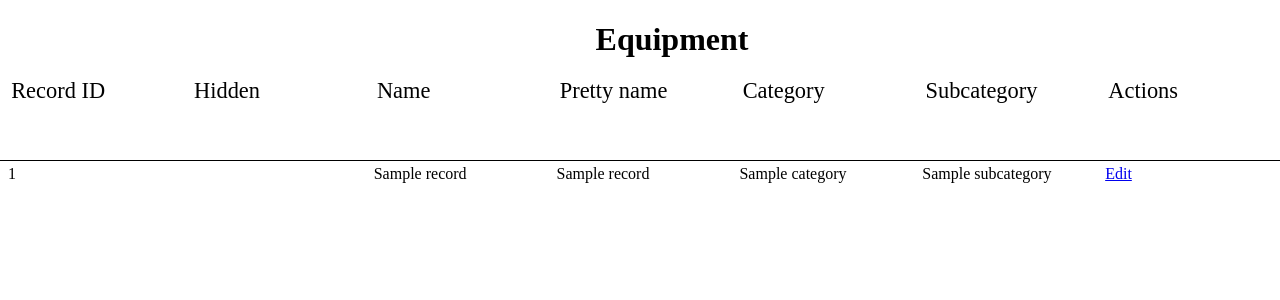
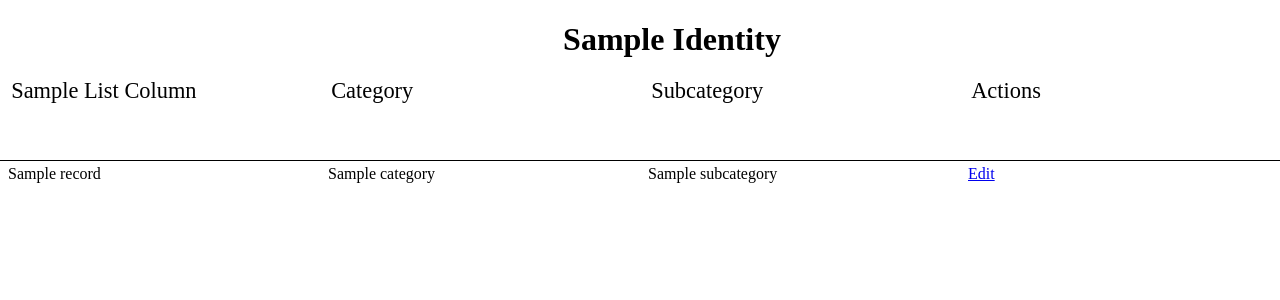
Before and after one commit to devdave/wfmastery, a Python web app: template wfmastery/templates/equipment_list.j2.html in a window 1280 px wide. Shown: the top 300 px of the page. Run offline with Jinja, Linux system fonts and the light colour scheme; the template is opened without the code that fills it: most values are stand-ins (such as "Sample title", 1, 10 or a date in 2020).

Commit message:
Reformated to use template body

```diff
--- a/wfmastery/templates/equipment_list.j2.html
+++ b/wfmastery/templates/equipment_list.j2.html
@@ -1,3 +1,11 @@
+{% extends "template_body.j2.html" %}
+
+{% block title%}{{origin.identity|title}} list{% endblock title%}
+{%block head %}
+{{ super() }}
+<script type="text/javascript" src="../static/utility.js"></script>
+<script type="text/javascript" src="../static/magic_columns.js"></script>
+
 <style>
 
     * {
@@ -172,55 +180,77 @@
         }
     }
 
+</style>
+{% endblock head %}
+{% macro data_attributes(data_map, prefix="data-") -%}
 
+    {%- for name, value in data_map.items() -%}
+    {{" "}}{{prefix}}{{name}}="{{value}}"
+    {%- endfor -%}
+{%- endmacro %}
 
-
-
-
-
-</style>
-
-{% macro cell(name, value, classes=None) -%}
-    <span class="{{- "cell " + classes if classes else "cell" -}}" data-name="{{name}}" data-value="{{value}}">
+{% macro cell(name, value, classes=None, data_attrs={}) %}
+        <span class="{{- ["cell",classes]|join(" ") if classes else "cell" -}}"{{data_attributes(data_attrs)}}>
     {{- caller() if caller else value -}}</span>
 {%- endmacro -%}
 
+
 {%- macro record_row(record, field_names) -%}
-{%-     for field_name in field_names  %}
-        {{ cell(field_name, record[field_name]) }}
+{%-     for field_name in field_names  -%}
+        {{ cell(field_name, record[field_name], data_attrs=dict(name=field_name, value=record[field_name])) -}}
 {%-     endfor -%}
-        {{ caller() if caller }}
-{%- endmacro %}
+        {{ caller() if caller -}}
+{%- endmacro -%}
 
-
-<h1 class="banner">Equipment</h1>
+{%block content %}
+<h1 class="banner">{{origin.identity|title}}</h1>
 <div class="list">
     <div class="header">
-        <span class="cell">Record ID</span>
-        <span class="cell">Hidden</span>
-        <span class="cell magic-string">Name</span>
-        <span class="cell magic-string">Pretty name</span>
+{%-      for column_name in origin.list_columns -%}
+{%-          if column_name in origin.magic_columns -%}
+        {{ cell("", column_name|title, classes=origin.magic_columns[column_name]) -}}
+{%-          else -%}
+        {{ cell("", column_name|title) -}}
+{%          endif %}
+{%-      endfor %}
         <span class="cell magic-filter">Category</span>
         <span class="cell magic-filter">Subcategory</span>
         <span class="cell">Actions</span>
     </div>
     <div class="subheader">
+{%-     for column_name in origin.list_columns -%}
+        {{cell("","") -}}
+{%      endfor %}
         <span class="cell"></span>
         <span class="cell"></span>
-        <span class="cell magic-string"></span>
-        <span class="cell magic-string"></span>
-        <span class="cell magic-filter"></span>
-        <span class="cell magic-filter"></span>
         <span class="cell"></span>
     </div>
 
 {%-  for record in records %}
     <div class="row" data-record-id="{{record.id}}">
-{%-      call record_row(record, ['id', 'hidden', 'name', 'pretty_name']) %}
-        <span class="cell" data-record-id="{{record.category.id}}" data-name="category.name" data-value="{{record.category.name}}">{{record.category.name}}</span>
-        <span class="cell" data-record-id="{{record.subcategory.id}}" data-name="subcategory.name" data-value="{{record.subcategory.name}}">{{record.subcategory.name}}</span>
-        {% call cell("","") %}<a href="{{origin.base_url}}{{record.id}}">Edit</a>{% endcall -%}
-{% endcall %}
+{%-      call record_row(record, origin.list_columns) -%}
+        {{
+        cell("category.name", record.category.name,
+                data_attrs={
+                   "name":"category.name",
+                   "record-id":record.category.id,
+                   "value":record.category.name
+                }
+            )
+            -}}
+        {{ cell("subcategory.name", record.subcategory.name,
+                data_attrs={
+                    "name":"subcategory.name",
+                    "record-id":record.subcategory.id,
+                    "value":record.subcategory.name
+                }
+            )
+
+        -}}
+        {% call cell("","") %}
+            <a href="{{origin.base_url}}{{record.id}}">Edit</a>
+        {% endcall -%}
+{%      endcall %}
     </div>
 {%-  endfor -%}
     <div class="tail">
@@ -235,8 +265,6 @@
 </div>
 
 
-<script type="text/javascript" src="../static/utility.js"></script>
-<script type="text/javascript" src="../static/magic_columns.js"></script>
 <script>
 
 
@@ -284,17 +312,5 @@
 
     djw(x=>ApplyMagic(list_classes, list_element));
 
-    //var magic_map = ApplyMagic(list_classes, list_element);
-
-    //var category = new FilterColumn(
-    //        list_element,
-    //        5,
-    //        list_classes);
-    //
-    //var name_regex = new StringColumn(
-    //        list_element,
-    //        3,
-    //        list_classes
-    //)
-    //category.show_smart_box();
 </script>
+{% endblock content %}
```
